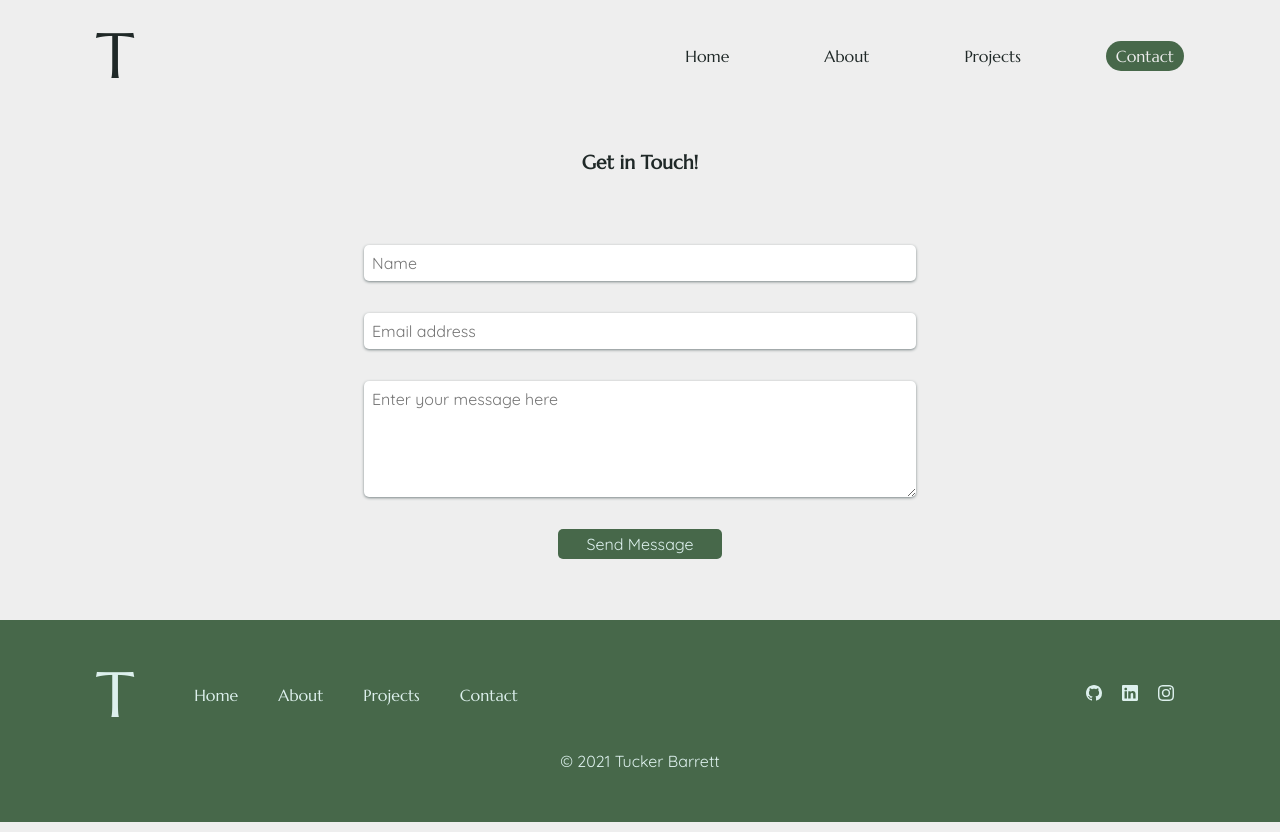
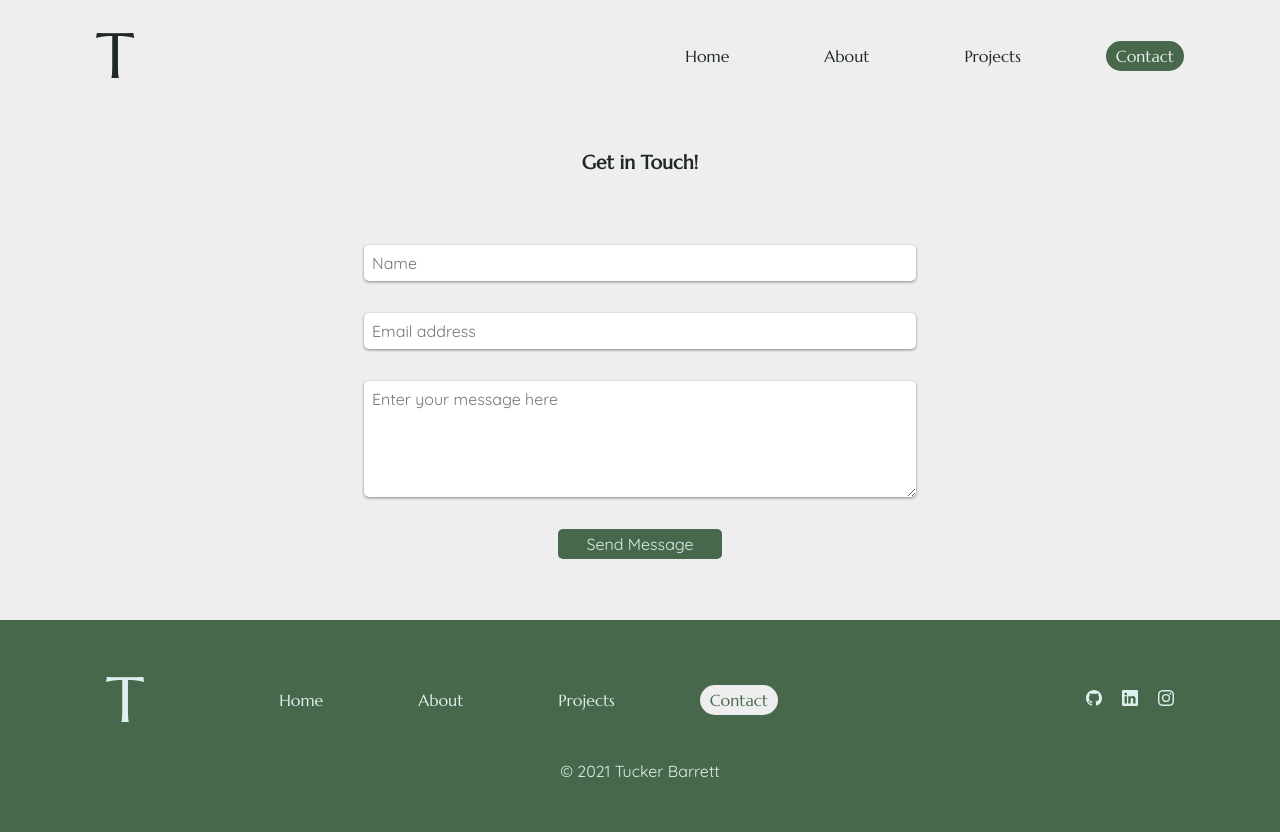
Before and after one commit to GrinninBarrett/react-portfolio-page, a React (Create React App) app: page /contact in a window 1280 px wide. Built offline with nearby package versions, Linux system fonts and the light colour scheme.

Commit message:
Reconfigures Footer.js links and changes hover styles

```diff
--- a/src/components/Footer.js
+++ b/src/components/Footer.js
@@ -1,6 +1,5 @@
 import React from "react";
-import { Link } from "react-router-dom";
-import { HashLink } from "react-router-hash-link";
+import { Link, NavLink } from "react-router-dom";
 
 const Footer = () => {
   return (
@@ -14,39 +13,51 @@ const Footer = () => {
             id="left-footer-link-container"
             className="flex-item footer-flex"
           >
-            <Link
-              id="footer-logo"
-              className="logo light-text footer-link"
-              to="/"
-            >
+          <Link className="logo light-text link footer-link" to="/">
             T
           </Link>
-            <div id="footer-nav-links">
-              <ul id="footer-nav-menu" className="flex-item nav-list">
-                <Link
-                  className="footer-nav-item nav-item link light-link"
-                  to="/"
+          <div id="nav-links">
+            <ul id="nav-menu" className="flex-item nav-list">
+              <NavLink
+                className="main-nav-item nav-item link light-link"
+                exact to="/"
+                activeStyle={{
+                  backgroundColor: "rgb(238, 238, 238)",
+                  color: "#47684a"
+                }}
               >
                 Home
-                </Link>
-                <Link
-                  className="footer-nav-item nav-item link light-link"
-                  to="/about"
+              </NavLink>
+              <NavLink
+                className="main-nav-item nav-item link light-link"
+                exact to="/about"
+                activeStyle={{
+                  backgroundColor: "rgb(238, 238, 238)",
+                  color: "#47684a"
+                }}
               >
                 About
-                </Link>
-                <Link
-                  className="footer-nav-item nav-item link light-link"
-                  to="/projects"
+              </NavLink>
+              <NavLink
+                className="main-nav-item nav-item link light-link"
+                exact to="/projects"
+                activeStyle={{
+                  backgroundColor: "rgb(238, 238, 238)",
+                  color: "#47684a"
+                }}
               >
                 Projects
-                </Link>
-                <HashLink
-                  className="footer-nav-item nav-item link light-link"
-                  to="/#contact"
+              </NavLink>
+              <NavLink
+                className="main-nav-item nav-item link light-link"
+                exact to="/contact"
+                activeStyle={{
+                  backgroundColor: "rgb(238, 238, 238)",
+                  color: "#47684a"
+                }}
               >
                 Contact
-                </HashLink>
+              </NavLink>
               </ul>
             </div>
           </div>
--- a/src/index.css
+++ b/src/index.css
@@ -6,8 +6,9 @@
   --light-text: #ddf0ed;
   --medium-gray: #7b8687;
   --green-accent: #47684a;
-  --light-green-accent: #c6ecc9;
+  --light-green-accent: #b7dfba;
   --red-accent: #b4746c;
+  --light-red-accent: #dbaca6;
   --light-blue: #a0b8d1;
   --blue-accent: #6294c8;
 }
@@ -315,6 +316,10 @@ footer {
     color: var(--light-green-accent);
 }
 
+.social-link:hover {
+    color: var(--light-red-accent);
+}
+
 
 
 /* Hamburger mobile nav button from Jonathan Suh - https://github.com/jonsuh/hamburgers */
```
Lines whose indentation alone changed are shown as unchanged.
